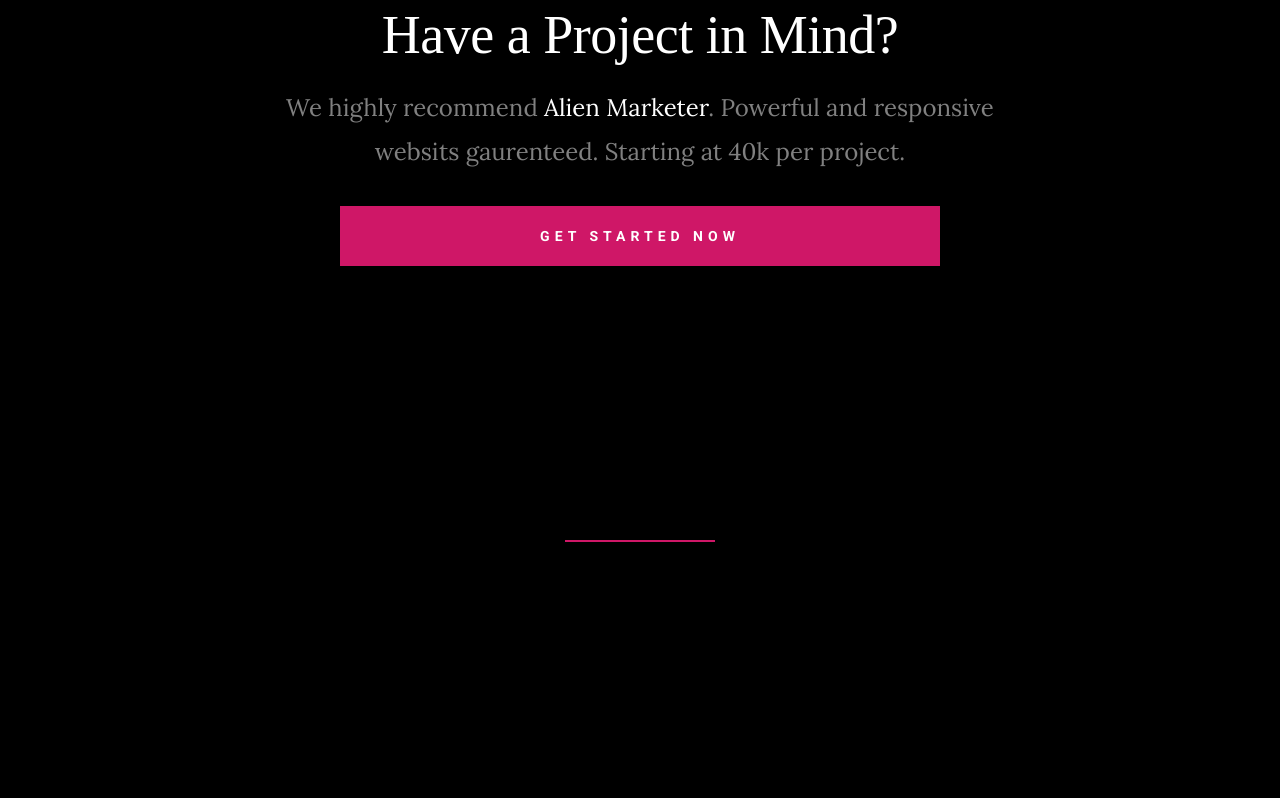
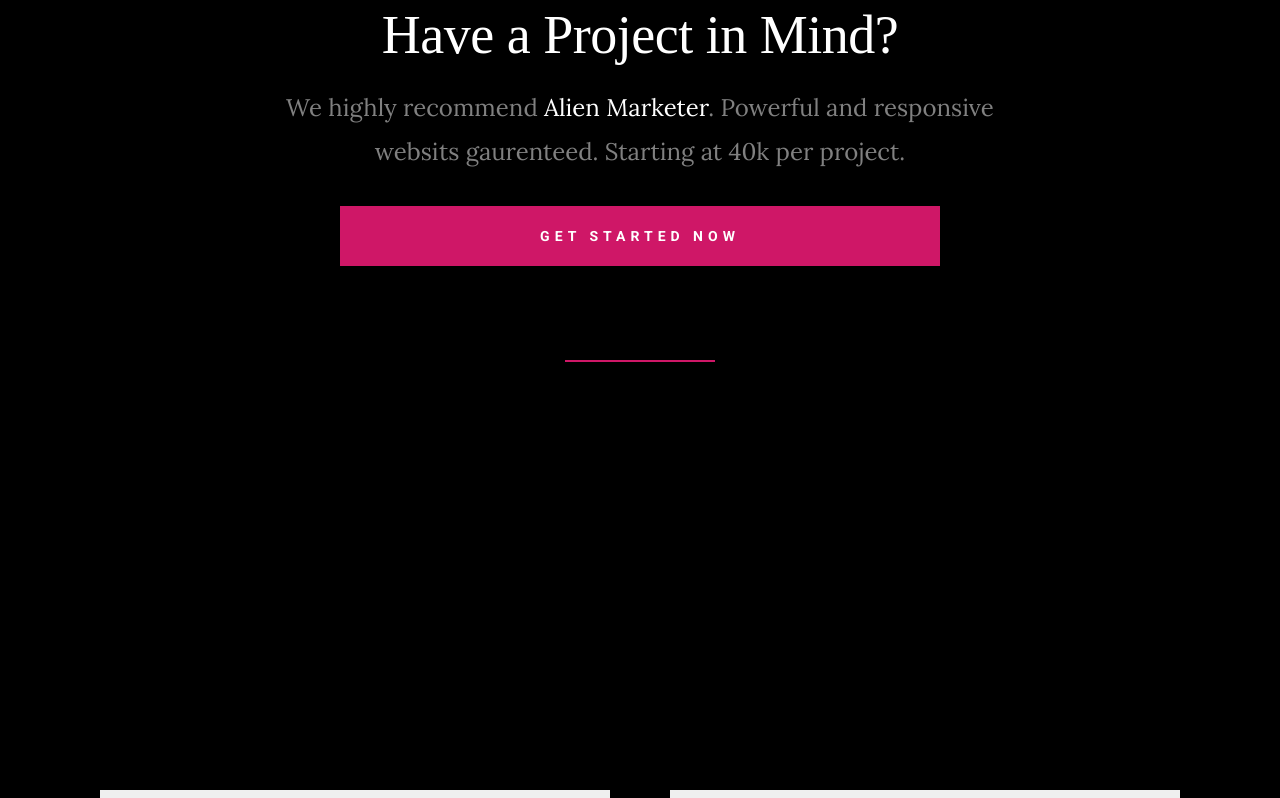
Before and after one commit to Charan8712/Charan8712.github.io, a plain HTML site: page index.html in a window 1280 px wide. Shown: the part 6685-7483 px from the top of the page. Drawn offline with Linux system fonts and the light colour scheme; a web font is replaced by a local one.

Commit message:
Update main.css

```diff
--- a/css/main.css
+++ b/css/main.css
@@ -2731,7 +2731,7 @@ input::-moz-focus-inner {
  *
  * ------------------------------------------------------------------- */
 .s-works {
-  padding-top: 19.2rem;
+  padding-top: 1.2rem;
   padding-bottom: 0rem;
   background-color: #000000;
 }
```
